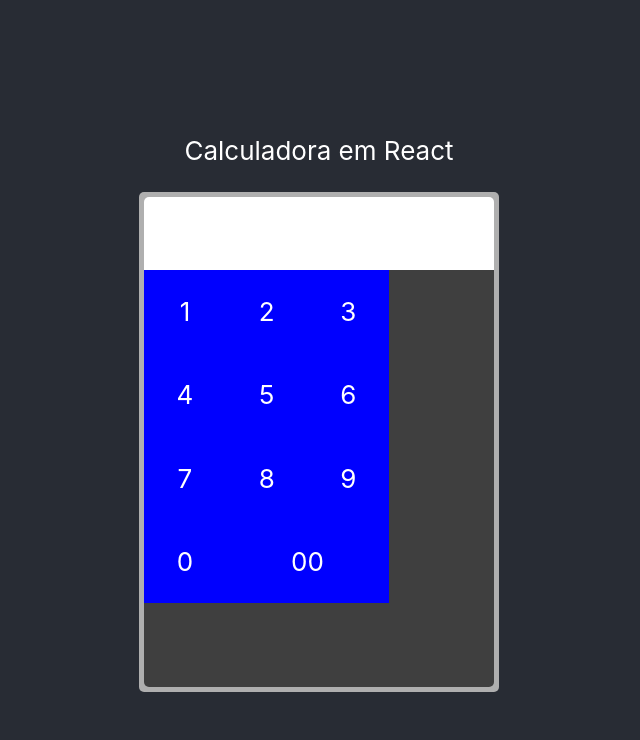
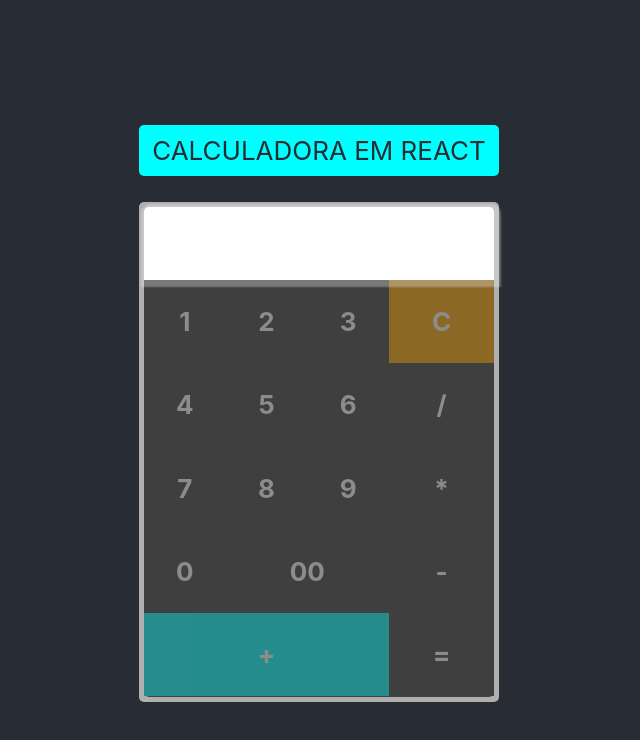
Before and after one commit to pazfelipe/calculadora-react, a React (Create React App) app: page / in a window 1280 px wide. Shown: the top 740 px of the page, without its empty margins (321-961 px from the left). Built offline with nearby package versions, Linux system fonts and the light colour scheme.

Commit message:
Primeira versao finalizada

```diff
--- a/src/assets/css/App.module.css
+++ b/src/assets/css/App.module.css
@@ -12,43 +12,17 @@
   font-size: calc(10px + 2vmin);
   color: white;
 }
-
-.Button {
-  padding: 5px 0;
-  width: 100px;
-  margin-bottom: 10px;
-  cursor: pointer;
-  border: none;
+.Titulo {
+  background: #00ffff;
+  width: 360px;
+  padding: 10px 0;
   border-radius: 5px;
-  transition: 0.2s linear;
-  color: #ffffff;
+  text-transform: uppercase;
+  color: #282c34;
+  -webkit-touch-callout: none; /* iOS Safari */
+  -webkit-user-select: none; /* Safari */
+  -khtml-user-select: none; /* Konqueror HTML */
+  -moz-user-select: none; /* Old versions of Firefox */
+  -ms-user-select: none; /* Internet Explorer/Edge */
+  user-select: none;
 }
-
-.Vasco {
-  transition: 0.2s linear;
-  background: rgb(255, 6, 6);
-  background: linear-gradient(
-    90deg,
-    rgba(255, 6, 6, 1) 0%,
-    rgba(56, 4, 4, 1) 52%,
-    rgba(255, 6, 6, 1) 100%
-  );
-}
-
-.Vasco:hover {
-  background: orange;
-}
-
-.Gremio {
-  background: rgb(0, 28, 255);
-  background: linear-gradient(
-    90deg,
-    rgba(0, 28, 255, 1) 0%,
-    rgba(0, 0, 0, 1) 53%,
-    rgba(0, 28, 255, 1) 100%
-  );
-}
-
-.Gremio:hover {
-  background: orange;
-}
--- a/src/assets/css/Calculadora.module.css
+++ b/src/assets/css/Calculadora.module.css
@@ -1,7 +1,11 @@
+@import url('https://fonts.googleapis.com/css?family=Press+Start+2P&display=swap');
+
 :root {
   --white: #ffffff;
   --grey: #afafaf;
   --deepGrey: #3f3f3f;
+  --neonteal: #00ffff;
+  --neonblue: #096aa2;
 }
 
 .Calculadora {
@@ -15,6 +19,12 @@
   display: grid;
   grid-template-columns: 350px;
   grid-template-rows: 15% 100%;
+  -webkit-touch-callout: none; /* iOS Safari */
+  -webkit-user-select: none; /* Safari */
+  -khtml-user-select: none; /* Konqueror HTML */
+  -moz-user-select: none; /* Old versions of Firefox */
+  -ms-user-select: none; /* Internet Explorer/Edge */
+  user-select: none;
 }
 
 .Visor {
@@ -23,6 +33,21 @@
   background: var(--white);
   border-top-left-radius: 5px;
   border-top-right-radius: 5px;
+  text-align: right;
+  padding: 0 20px;
+  box-sizing: border-box;
+  box-shadow: 2px 2px 2px 5px rgba(255, 255, 255, 0.3);
+  z-index: 1;
+}
+
+.Visor p {
+  width: 100%;
+  overflow: hidden;
+  text-overflow: ellipsis;
+  color: var(--neonblue);
+  text-shadow: 2px 2px 5px var(--grey);
+  font-family: 'Press Start 2P', cursive;
+  letter-spacing: 1px;
 }
 
 .ContainerBotoes {
@@ -40,12 +65,37 @@
 .ContainerNumeros {
   width: 100%;
   height: 100%;
-  background-color: red;
+  background-color: var(--deepGrey);
   display: inline-grid;
   grid-template-columns: auto auto auto;
-  grid-template-rows: auto auto auto;
+  grid-template-rows: auto auto auto auto;
+  grid-row: 1/1;
+  grid-column: 1/2;
 }
 
+.ContainerOperacoes {
+  width: 100%;
+  height: 100%;
+  display: inline-grid;
+  grid-template-columns: auto;
+  grid-template-rows: auto auto auto auto;
+  grid-row: 1/1;
+  grid-column: 2/2;
+}
+
+.ContainerBottom {
+  width: 100%;
+  height: 100%;
+  background-color: var(--deepGrey);
+  display: inline-grid;
+  grid-template-columns: 70% auto;
+  grid-template-rows: auto;
+  grid-row: 2/2;
+  grid-column: 1/3;
+}
+
+.TeclaSomar,
+.TeclaDesligar,
 .TeclaNumeroZero,
 .TeclaNumeroZeroZero,
 .TeclaNumero {
@@ -55,23 +105,51 @@
   text-align: center;
   cursor: pointer;
   transition: 0.2s linear;
-  background: blue;
+  background-color: var(--deepGrey);
+  opacity: 0.4;
+  font-weight: bold;
 }
-
 .TeclaNumeroZero {
-  grid-row: 4/4;
   grid-column: 1/1;
   display: flex;
 }
 
 .TeclaNumeroZeroZero {
-  grid-row: 4/4;
   grid-column: 2/4;
   display: flex;
 }
 
+.TeclaDesligar:hover,
 .TeclaNumeroZero:hover,
 .TeclaNumeroZeroZero:hover,
 .TeclaNumero:hover {
-  background: red;
+  color: var(--neonteal);
+  opacity: 1;
 }
+
+.TeclaDesligar:hover {
+  color: var(--white);
+}
+
+.TeclaDesligar:hover span,
+.TeclaNumeroZero:hover span,
+.TeclaNumeroZeroZero:hover span,
+.TeclaNumero:hover span {
+  text-shadow: -2px -2px 10px var(--neonteal), 2px 2px 10px var(--neonteal);
+}
+
+.TeclaDesligar:hover span {
+  text-shadow: -2px -2px 10px var(--white), 2px 2px 10px var(--white);
+}
+
+.TeclaDesligar {
+  background: orange;
+}
+
+.TeclaSomar {
+  background-color: var(--neonteal);
+}
+
+.TeclaSomar:hover {
+  opacity: 1;
+}
--- a/src/components/Calculadora/Calculadora.js
+++ b/src/components/Calculadora/Calculadora.js
@@ -3,19 +3,227 @@
 
 import Visor from './Visor/Visor'
 import ContainerBotoes from './ContainerBotoes/ContainerBotoes'
+import ContainerNumeros from './ContainerBotoes/ContainerNumeros/ContainerNumeros'
+import TeclaNumero from './ContainerBotoes/ContainerNumeros/TeclaNumero/TeclaNumero'
+import TeclaNumeroZero from './ContainerBotoes/ContainerNumeros/TeclaNumero/Tecla0'
+import TeclaNumeroZeroZero from './ContainerBotoes/ContainerNumeros/TeclaNumero/Tecla00'
+import Tecla from './ContainerBotoes/TeclaDefault/TeclaDefault'
 
 export default class Calculadora extends React.Component {
   state = {
+    tecla: '',
+    teclaID: '',
+    valor: '',
+    acao: '',
     numero: ''
   }
 
-  _atualizaValor = valor => this.setState({numero: valor}) //this.setState({ numero: valor })
+  _onClicked = valor => {
+    if(valor === 'undefined' || valor === undefined) return
+    if (isNaN(valor)) {
+      if (valor === 'limpar') {
+        this._limpaCaptura()
+        return this._limpar()
+      }
+
+      if (valor !== '=') {
+        this.setState({
+          acao: valor,
+          numero: this.state.valor
+            ? parseFloat(this.state.valor)
+            : parseFloat(valor),
+          valor: ''
+        })
+      } else {
+        const numero1 = this.state.numero || 0
+        const numero2 = parseFloat(this.state.valor) || 0
+        const acao = this.state.acao || '+'
+        const operacao = String(numero1) + acao + String(numero2)
+
+        this.setState({
+          valor: eval(operacao)
+        })
+      }
+    } else {
+      this.setState(
+        {
+          valor: this.state.valor.replace(/^(0)+/, '') + valor
+        }
+      )
+    }
+  }
+
+  _limpar = () => this.setState({ tecla: '', teclaID: '', valor: '', acao: '' })
+
+  _capturaTecla = event => {
+    let tecla
+    if (
+      (event.keyCode >= 48 && event.keyCode <= 57) ||
+      (event.keyCode >= 96 && event.keyCode <= 105)
+    ) {
+      event.preventDefault()
+      tecla = String.fromCharCode(
+        96 <= event.keyCode && event.keyCode <= 105
+          ? event.keyCode - 48
+          : event.keyCode
+      )
+
+      this.setState({
+        teclaID: `numero${tecla}`
+      })
+    }
+
+    if (event.keyCode === 27) {
+      event.preventDefault()
+      this.setState({
+        teclaID: 'teclaLimpar',
+        numero: ''
+      })
+
+      tecla = 'limpar'
+
+      const el = document.getElementById(this.state.teclaID)
+
+      el.parentNode.classList.add('TeclaAtiva')
+      el.parentNode.classList.add('Desligar')
+    }
+
+    if (event.keyCode === 111 || event.keyCode === 191) {
+      event.preventDefault()
+      this.setState({
+        teclaID: 'teclaDividir',
+        numero: ''
+      })
+
+      tecla = '/'
+    }
+
+    if ((event.shiftKey && event.keyCode === 56) || event.keyCode === 106) {
+      event.preventDefault()
+      this.setState({
+        teclaID: 'teclaMulti',
+        numero: ''
+      })
+
+      tecla = '*'
+    }
+
+    if (event.keyCode === 109) {
+      event.preventDefault()
+      this.setState({
+        teclaID: 'teclaSub',
+        numero: ''
+      })
+
+      tecla = '-'
+    }
+
+    if (event.keyCode === 61 || event.keyCode === 13) {
+      event.preventDefault()
+      this.setState({
+        teclaID: 'teclaIgual'
+      })
+
+      tecla = '='
+    }
+
+    if (event.keyCode === 107) {
+      event.preventDefault()
+      this.setState({
+        teclaID: 'teclaSomar',
+        numero: ''
+      })
+
+      tecla = '+'
+    }
+
+    this._onClicked(tecla)
+
+    if (this.state.teclaID) {
+      document
+        .getElementById(this.state.teclaID)
+        .parentNode.classList.add('TeclaAtiva')
+    }
+  }
+
+  _limpaCaptura = () => {
+    if (this.state.teclaID) {
+      const el = document.getElementById(this.state.teclaID)
+      el.parentNode.classList.remove('TeclaAtiva')
+      el.parentNode.classList.remove('Desligar')
+    }
+  }
+
+  componentDidMount() {
+    window.addEventListener('keydown', this._capturaTecla)
+    window.addEventListener('keyup', this._limpaCaptura)
+  }
 
   render() {
+    const teclasNumericas = [...Array.from({ length: 9 }, (_, i) => `${i + 1}`)]
+
+    const teclas = [
+      {
+        id: 'teclaLimpar',
+        tecla: 'C',
+        class: 'TeclaDesligar',
+        acao: 'limpar'
+      },
+      { id: 'teclaDividir', tecla: '/', class: 'TeclaNumero', acao: '/' },
+      { id: 'teclaMulti', tecla: '*', class: 'TeclaNumero', acao: '*' },
+      { id: 'teclaSub', tecla: '-', class: 'TeclaNumero', acao: '-' }
+    ]
+
+    const teclasBottom = [
+      { id: 'teclaSomar', tecla: '+', class: 'TeclaSomar', acao: '+' },
+      { id: 'teclaIgual', tecla: '=', class: 'TeclaNumero', acao: '=' }
+    ]
+
     return (
       <div className={classes.Calculadora}>
-        <Visor />
-        <ContainerBotoes atualizaValor={valor => this._atualizaValor(valor)} />
+        <Visor valor={this.state.valor} />
+        <ContainerBotoes>
+          <ContainerNumeros>
+            {teclasNumericas.map(tecla => {
+              return (
+                <TeclaNumero
+                  key={tecla}
+                  id={`numero${tecla}`}
+                  numero={tecla}
+                  onClicked={() => this._onClicked(String(tecla))}
+                />
+              )
+            })}
+            <TeclaNumeroZero onClicked={() => this._onClicked('0')} />
+            <TeclaNumeroZeroZero onClicked={() => this._onClicked('00')} />
+          </ContainerNumeros>
+          <div className={classes.ContainerOperacoes}>
+            {teclas.map(tecla => {
+              return (
+                <Tecla
+                  key={tecla.id}
+                  clicked={() => this._onClicked(tecla.acao)}
+                  tecla={tecla.tecla}
+                  id={tecla.id}
+                  classTecla={classes[tecla.class]}
+                />
+              )
+            })}
+          </div>
+          <div className={classes.ContainerBottom}>
+            {teclasBottom.map(tecla => {
+              return (
+                <Tecla
+                  key={tecla.id}
+                  clicked={() => this._onClicked(tecla.acao)}
+                  tecla={tecla.tecla}
+                  id={tecla.id}
+                  classTecla={classes[tecla.class]}
+                />
+              )
+            })}
+          </div>
+        </ContainerBotoes>
       </div>
     )
   }
--- a/src/components/Calculadora/ContainerBotoes/ContainerBotoes.js
+++ b/src/components/Calculadora/ContainerBotoes/ContainerBotoes.js
@@ -1,12 +1,9 @@
 import React from 'react'
 import classes from '../../../assets/css/Calculadora.module.css'
 
-import ContainerNumeros from './ContainerNumeros/ContainerNumeros'
 
 const containerBotoes = props => (
-  <div className={classes.ContainerBotoes}>
-    <ContainerNumeros atualizaValor={valor => props.atualizaValor(valor)} />
-  </div>
+  <div className={classes.ContainerBotoes}>{props.children}</div>
 )
 
 export default containerBotoes
--- a/src/components/Calculadora/ContainerBotoes/ContainerNumeros/ContainerNumeros.js
+++ b/src/components/Calculadora/ContainerBotoes/ContainerNumeros/ContainerNumeros.js
@@ -1,39 +1,8 @@
 import React from 'react'
 import classes from '../../../../assets/css/Calculadora.module.css'
 
-import TeclaNumero from './TeclaNumero/TeclaNumero'
-import TeclaNumeroZero from './TeclaNumero/Tecla0'
-import TeclaNumeroZeroZero from './TeclaNumero/Tecla00'
+const ContainerNumeros = props => (
+  <div className={classes.ContainerNumeros}>{props.children}</div>
+)
 
-export default class ContainerNumeros extends React.Component {
-  state = {
-    numero: ''
-  }
-
-  _onClicked = numero =>
-    this.setState({ numero }, () => console.log(this.state.numero, 'numero clicado'))
-
-  render() {
-    return (
-      <div
-        className={classes.ContainerNumeros}
-        onClick={() => this.props.atualizaValor(this.state.numero)}
-      >
-        <TeclaNumero numero='1' onClicked={() => this._onClicked('1')} />
-        <TeclaNumero numero='2' onClicked={() => this._onClicked('2')} />
-        <TeclaNumero numero='3' onClicked={() => this._onClicked('3')} />
-        <TeclaNumero numero='4' onClicked={() => this._onClicked('4')} />
-        <TeclaNumero numero='5' onClicked={() => this._onClicked('5')} />
-        <TeclaNumero numero='6' onClicked={() => this._onClicked('6')} />
-        <TeclaNumero numero='7' onClicked={() => this._onClicked('7')} />
-        <TeclaNumero numero='8' onClicked={() => this._onClicked('8')} />
-        <TeclaNumero numero='9' onClicked={() => this._onClicked('9')} />
-        <TeclaNumeroZero numero='0' onClicked={() => this._onClicked('0')} />
-        <TeclaNumeroZeroZero
-          numero='00'
-          _onClicked={() => this.onClicked('00')}
-        />
-      </div>
-    )
-  }
-}
+export default ContainerNumeros
--- a/src/components/Calculadora/ContainerBotoes/ContainerNumeros/TeclaNumero/Tecla0.js
+++ b/src/components/Calculadora/ContainerBotoes/ContainerNumeros/TeclaNumero/Tecla0.js
@@ -1,13 +1,13 @@
 import React from 'react'
 import classes from '../../../../../assets/css/Calculadora.module.css'
 
-const teclaNumero = props => (
+const TeclaNumeroZero = props => (
   <div
     className={classes.TeclaNumeroZero}
     onClick={() => props.onClicked(props.numero)}
   >
-    {props.numero}
+    <span id="numero0">0</span>
   </div>
 )
 
-export default teclaNumero
+export default TeclaNumeroZero
--- a/src/components/Calculadora/ContainerBotoes/ContainerNumeros/TeclaNumero/Tecla00.js
+++ b/src/components/Calculadora/ContainerBotoes/ContainerNumeros/TeclaNumero/Tecla00.js
@@ -1,13 +1,13 @@
 import React from 'react'
 import classes from '../../../../../assets/css/Calculadora.module.css'
 
-const teclaNumeroZeroZero = props => (
+const TeclaNumeroZeroZero = props => (
   <div
     className={classes.TeclaNumeroZeroZero}
     onClick={() => props.onClicked(props.numero)}
   >
-    {props.numero}
+     <span id="numero00">00</span>
   </div>
 )
 
-export default teclaNumeroZeroZero
+export default TeclaNumeroZeroZero
--- a/src/components/Calculadora/ContainerBotoes/ContainerNumeros/TeclaNumero/TeclaNumero.js
+++ b/src/components/Calculadora/ContainerBotoes/ContainerNumeros/TeclaNumero/TeclaNumero.js
@@ -1,13 +1,13 @@
 import React from 'react'
 import classes from '../../../../../assets/css/Calculadora.module.css'
 
-const teclaNumero = props => (
+const TeclaNumero = props => (
   <div
     className={classes.TeclaNumero}
     onClick={() => props.onClicked(props.numero)}
   >
-    {props.numero}
+    <span id={props.id}>{props.numero}</span>
   </div>
 )
 
-export default teclaNumero
+export default TeclaNumero
--- /dev/null
+++ b/src/components/Calculadora/ContainerBotoes/TeclaDefault/TeclaDefault.js
@@ -0,0 +1,9 @@
+import React from 'react'
+
+const TeclaDesligar = props => (
+  <div className={props.classTecla} onClick={() => props.clicked()}>
+    <span id={props.id}>{props.tecla}</span>
+  </div>
+)
+
+export default TeclaDesligar
--- a/src/components/Calculadora/Visor/Visor.js
+++ b/src/components/Calculadora/Visor/Visor.js
@@ -1,10 +1,10 @@
 import React from 'react'
 import classes from '../../../assets/css/Calculadora.module.css'
 
-const visor = props => (
+const Visor = props => (
   <div className={classes.Visor}>
-    {props.valor}
+    <p>{props.valor}</p>
   </div>
 )
 
-export default visor
+export default Visor
--- a/src/pages/App.js
+++ b/src/pages/App.js
@@ -7,7 +7,7 @@
     return (
       <div className={classes.App}>
         <div className={classes.AppHeader}>
-          <p>Calculadora em React</p>
+          <p className={classes.Titulo}>Calculadora em React</p>
           <Calculadora />
         </div>
       </div>
```
Also changed, not shown: src/assets/css/index.css (+16 -0 lines), 1 other file (tests, documents, lock files or other folders).
